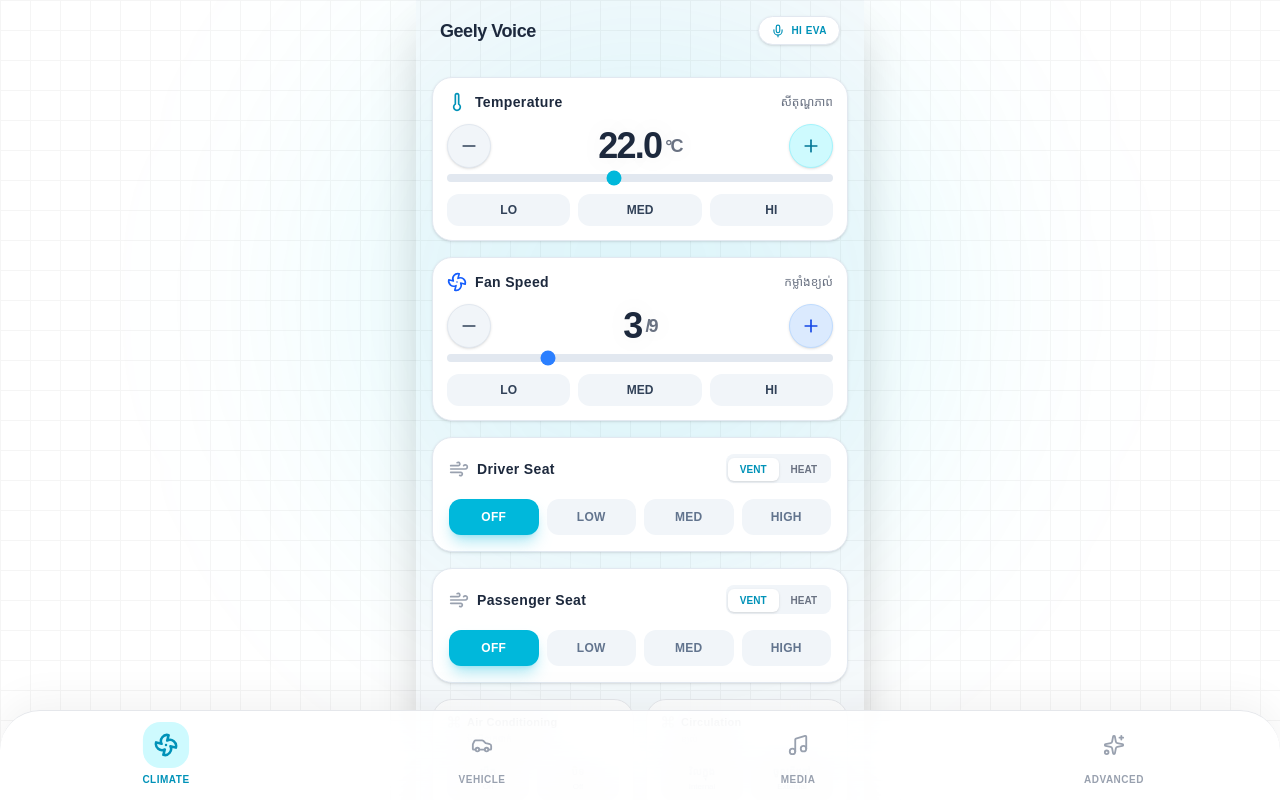
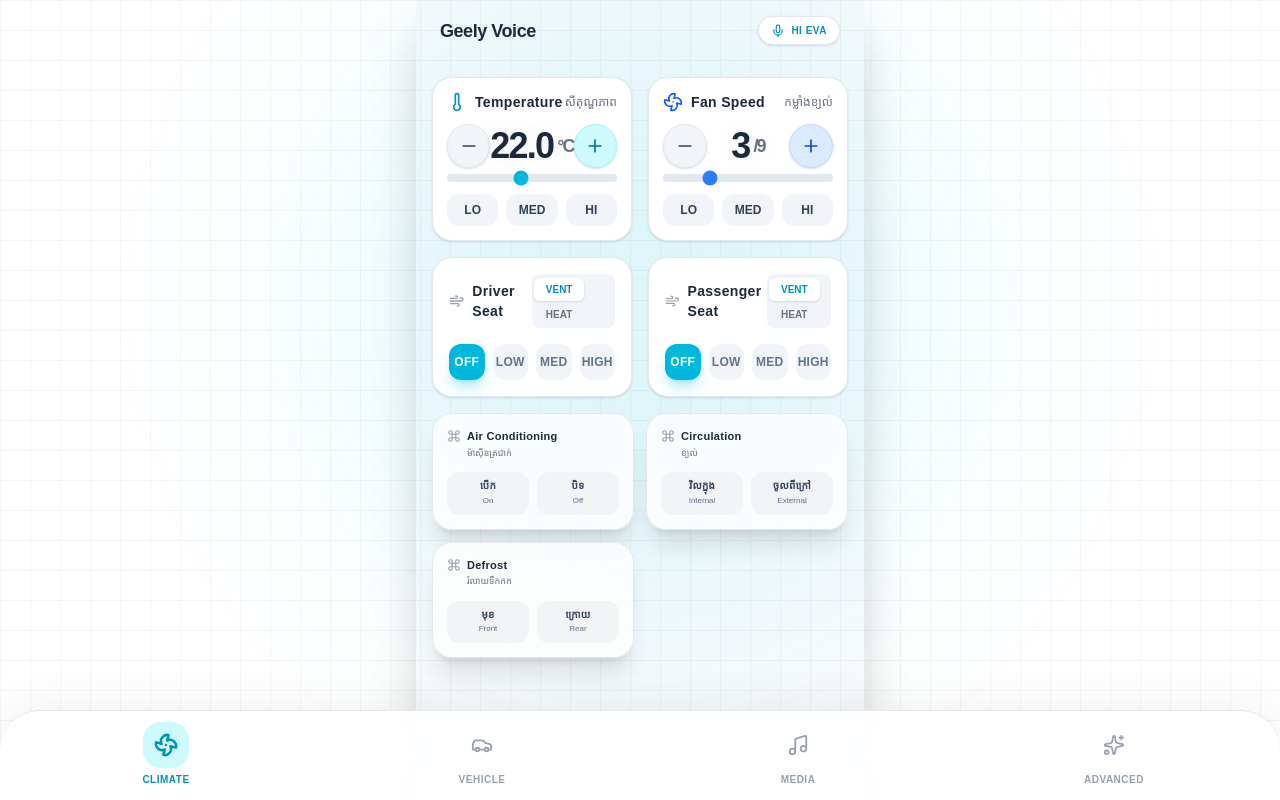
Before and after one commit to vatanaksambath/geely_voice_remote, a Next.js app: page / in a window 1280 px wide. Shown: the top 800 px of the page. Built offline with nearby package versions, Linux system fonts and the light colour scheme; a web font is replaced by a local one.

Commit message:
feat: update climate control layout to responsive single-column stack on mobile

```diff
--- a/src/app/page.tsx
+++ b/src/app/page.tsx
@@ -99,7 +99,7 @@
             transition={{ duration: 0.3 }}
           >
             {activeCategory === 'Climate Control' && (
-              <div className="w-full max-w-md mx-auto mb-4">
+              <div className="w-full mb-4">
                 <DynamicClimateControls />
               </div>
             )}
--- a/src/components/DynamicClimateControls.tsx
+++ b/src/components/DynamicClimateControls.tsx
@@ -94,11 +94,11 @@
   };
 
   return (
-    <div className="grid grid-cols-2 gap-4">
+    <div className="grid grid-cols-1 md:grid-cols-2 gap-4 w-full">
 
       {/* Temperature Control */}
       <div className={cn(
-        "col-span-2 bg-white dark:bg-[#18181b] border rounded-[20px] p-3.5 shadow-sm dark:shadow-xl dark:shadow-black/40 transition-all duration-300 flex flex-col justify-between",
+        "bg-white dark:bg-[#18181b] border rounded-[20px] p-3.5 shadow-sm dark:shadow-xl dark:shadow-black/40 transition-all duration-300 flex flex-col justify-between",
         activePhraseId?.startsWith('temp') ? "border-cyan-500 shadow-[0_0_15px_rgba(6,182,212,0.2)]" : "border-slate-200 dark:border-[#27272a]"
       )}>
         <div className="flex items-center justify-between mb-3">
@@ -148,7 +148,7 @@
 
       {/* Fan Speed Control */}
       <div className={cn(
-        "col-span-2 bg-white dark:bg-[#18181b] border rounded-[20px] p-3.5 shadow-sm dark:shadow-xl dark:shadow-black/40 transition-all duration-300 flex flex-col justify-between",
+        "bg-white dark:bg-[#18181b] border rounded-[20px] p-3.5 shadow-sm dark:shadow-xl dark:shadow-black/40 transition-all duration-300 flex flex-col justify-between",
         activePhraseId?.startsWith('fan') ? "border-cyan-500 shadow-[0_0_15px_rgba(6,182,212,0.2)]" : "border-slate-200 dark:border-[#27272a]"
       )}>
         <div className="flex items-center justify-between mb-3">
@@ -198,7 +198,7 @@
 
       {/* Driver Seat */}
       <div className={cn(
-        "col-span-2 bg-white dark:bg-[#18181b] border rounded-[20px] p-4 shadow-sm dark:shadow-xl dark:shadow-black/40 transition-all duration-300",
+        "bg-white dark:bg-[#18181b] border rounded-[20px] p-4 shadow-sm dark:shadow-xl dark:shadow-black/40 transition-all duration-300",
         (activePhraseId?.startsWith('driver_vent') || activePhraseId?.startsWith('driver_heat')) ? "border-cyan-500 shadow-[0_0_15px_rgba(6,182,212,0.2)]" : "border-slate-200 dark:border-[#27272a]"
       )}>
         <div className="flex items-center justify-between mb-4">
@@ -244,7 +244,7 @@
 
       {/* Passenger Seat */}
       <div className={cn(
-        "col-span-2 bg-white dark:bg-[#18181b] border rounded-[20px] p-4 shadow-sm dark:shadow-xl dark:shadow-black/40 transition-all duration-300",
+        "bg-white dark:bg-[#18181b] border rounded-[20px] p-4 shadow-sm dark:shadow-xl dark:shadow-black/40 transition-all duration-300",
         (activePhraseId?.startsWith('pass_vent') || activePhraseId?.startsWith('pass_heat')) ? "border-cyan-500 shadow-[0_0_15px_rgba(6,182,212,0.2)]" : "border-slate-200 dark:border-[#27272a]"
       )}>
         <div className="flex items-center justify-between mb-4">
```
